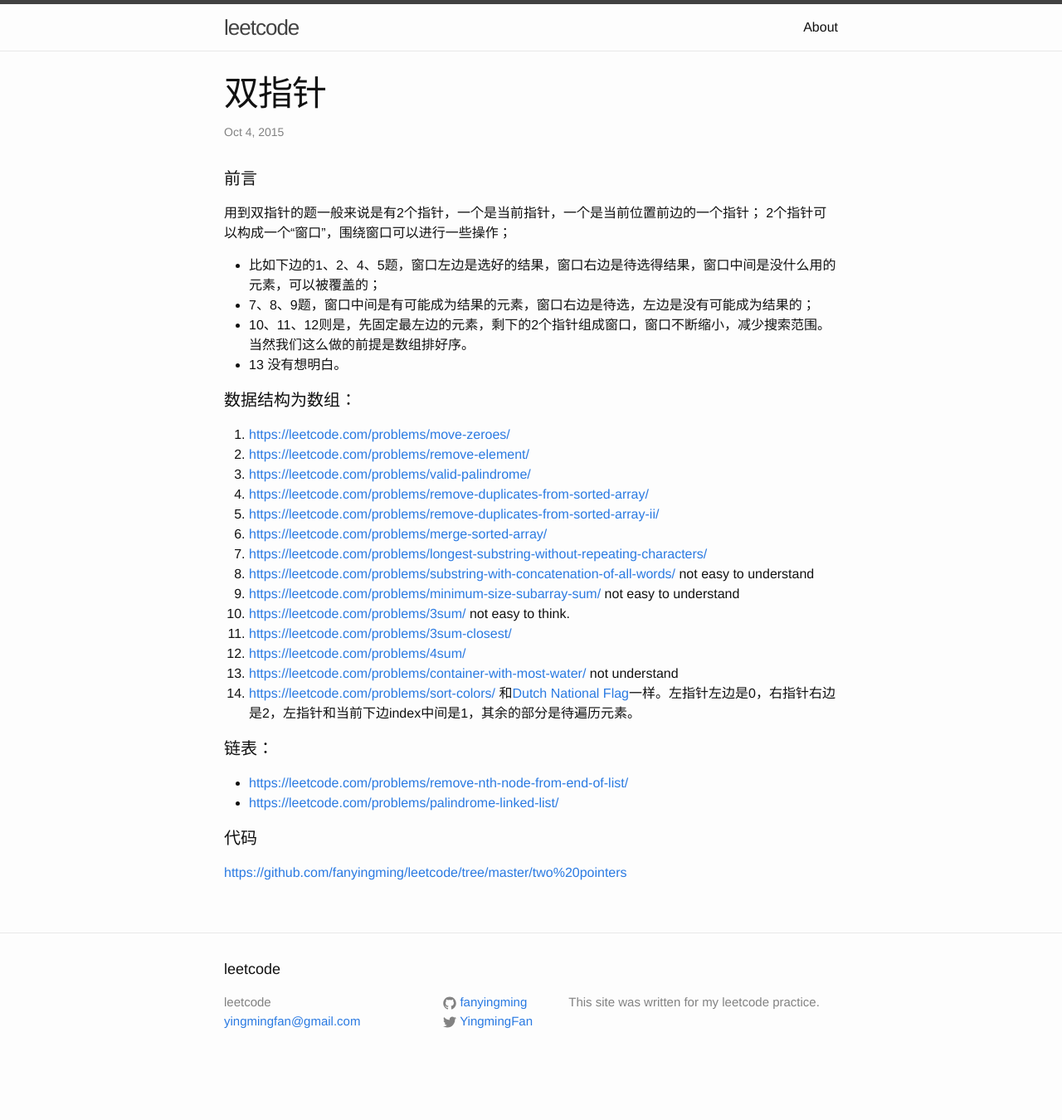
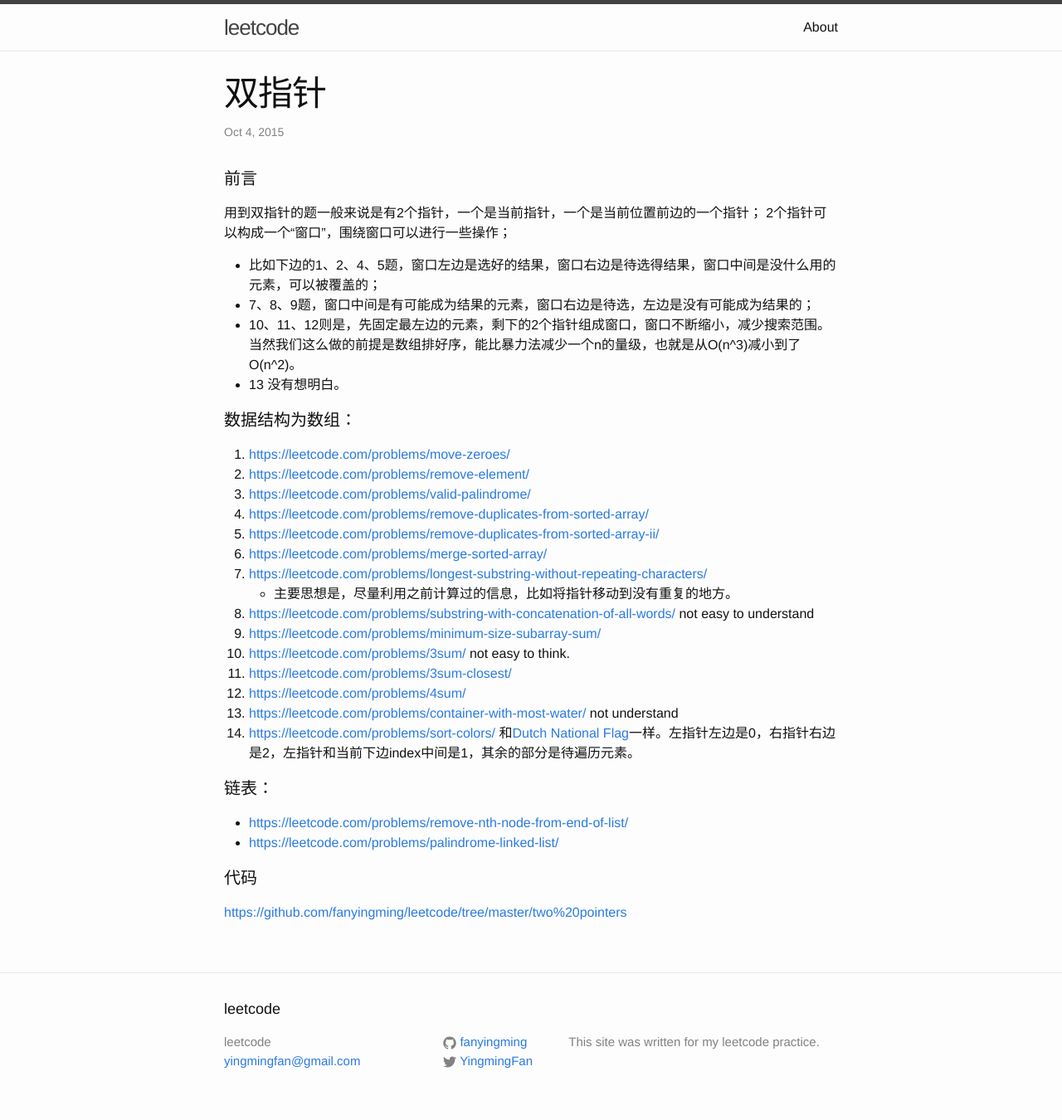
Before and after one commit to fanyingming/leetcode, a Jekyll site: the page built from _posts/2015-10-04-two-pointers.md, in a window 1280 px wide. Shown: the whole page at 83% size. Built offline with Jekyll 4.4.1, drawn with Linux system fonts in a browser that asks for light colours; before the commit the page ends 1302 px from its top, so only the background shows below that.

Commit message:
add more content.

```diff
--- a/_posts/2015-10-04-two-pointers.md
+++ b/_posts/2015-10-04-two-pointers.md
@@ -12,7 +12,7 @@
 
 - 比如下边的1、2、4、5题，窗口左边是选好的结果，窗口右边是待选得结果，窗口中间是没什么用的元素，可以被覆盖的；
 - 7、8、9题，窗口中间是有可能成为结果的元素，窗口右边是待选，左边是没有可能成为结果的；
-- 10、11、12则是，先固定最左边的元素，剩下的2个指针组成窗口，窗口不断缩小，减少搜索范围。当然我们这么做的前提是数组排好序。
+- 10、11、12则是，先固定最左边的元素，剩下的2个指针组成窗口，窗口不断缩小，减少搜索范围。当然我们这么做的前提是数组排好序，能比暴力法减少一个n的量级，也就是从O(n^3)减小到了O(n^2)。
 - 13 没有想明白。
 
 #### 数据结构为数组：
@@ -24,8 +24,9 @@
 5. <https://leetcode.com/problems/remove-duplicates-from-sorted-array-ii/>
 6. <https://leetcode.com/problems/merge-sorted-array/>
 7. <https://leetcode.com/problems/longest-substring-without-repeating-characters/>
+	+ 主要思想是，尽量利用之前计算过的信息，比如将指针移动到没有重复的地方。
 8. <https://leetcode.com/problems/substring-with-concatenation-of-all-words/> not easy to understand
-9. <https://leetcode.com/problems/minimum-size-subarray-sum/> not easy to understand
+9. <https://leetcode.com/problems/minimum-size-subarray-sum/>
 10. <https://leetcode.com/problems/3sum/> not easy to think.
 11. <https://leetcode.com/problems/3sum-closest/>
 12. <https://leetcode.com/problems/4sum/>
```
Also changed, not shown: _posts/2015-10-05-hash.md (+1 -0 lines).
